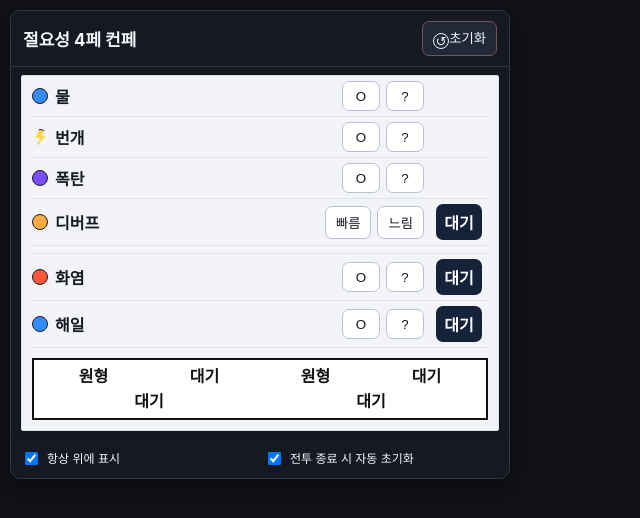
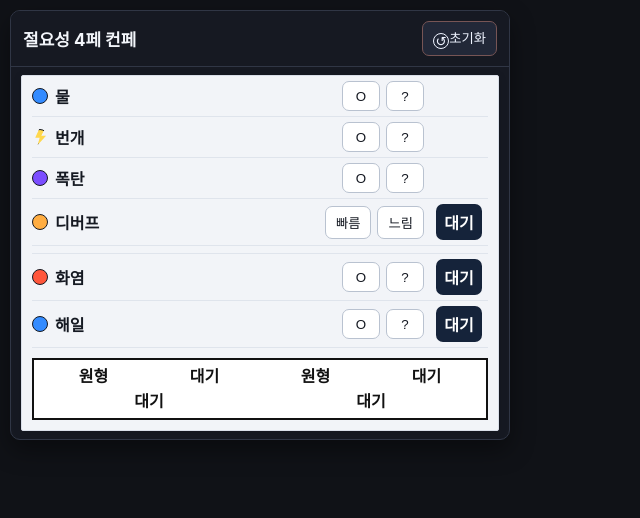
Before and after one commit to bogbu/UMAD_Set, a website: page index.html in a window 1280 px wide. Shown: the whole page, without its empty margins (0-640 px from the left). Drawn offline with Linux system fonts and the light colour scheme.

Commit message:
Remove overlay settings checkboxes

```diff
--- a/src/domain/mechanics.js
+++ b/src/domain/mechanics.js
@@ -20,12 +20,6 @@ export const initialState = {
     fire: MechanicState.Unset,
     debuff: MechanicState.Unset,
     tsunami: MechanicState.Unset,
-  },
-  settings: {
-    alwaysOnTop: true,
-    resetOnCombatEnd: true,
-    autoOpenCurrentPhase: true,
-    autoClosePreviousPhase: true,
   },
 };
 
@@ -82,7 +76,6 @@ export function normalizeState(stored) {
 
   const next = cloneState(initialState);
   next.phase = stored.phase || next.phase;
-  next.settings = { ...next.settings, ...(stored.settings || {}) };
   next.exdeath = normalizeExdeath(stored.exdeath || {});
   const storedChaos = stored.chaos || {};
   next.chaos = {
--- a/src/main.js
+++ b/src/main.js
@@ -17,7 +17,7 @@ function debuffSummary(eye){const fire=calculateChaosAction('fire',state.chaos.f
 function setPath(path,value){const [group,key]=path.split('.');if(group==='exdeath'){setState(s=>({...s,exdeath:setExdeathMechanic(s.exdeath,key,value)}));return}setState(s=>({...s,[group]:{...s[group],[key]:normalizeMechanicState(value)}}))}
 function reset(){if(!confirmReset){confirmReset=true;setTimeout(()=>{confirmReset=false;render()},2500);render();return}state=cloneState(initialState);state.phase='exdeath';confirmReset=false;save();render()}
 function exdeathOrder(mechanic){const index=state.exdeath.inputOrder.indexOf(mechanic);return index===-1?0:index+1}
-function render(){const eye=calculateExdeathEyeActions(state.exdeath);const speedLabels={[MechanicState.Circle]:'빠름',[MechanicState.Question]:'느림'};app.innerHTML=`<main class="shell"><header><div><h1>절요성 4페 컨페</h1></div><button class="reset" data-reset>${icon('reset')}${confirmReset?'한 번 더':'초기화'}</button></header><section class="mechanics">${row('water','물','exdeath.water',state.exdeath.water,calculateExdeathAction('water',state.exdeath.water),exdeathOrder('water'))}${row('lightning','번개','exdeath.thunder',state.exdeath.thunder,calculateExdeathAction('thunder',state.exdeath.thunder),exdeathOrder('thunder'))}${row('bomb','폭탄','exdeath.bomb',state.exdeath.bomb,calculateExdeathAction('bomb',state.exdeath.bomb),exdeathOrder('bomb'))}${row('eye','디버프','chaos.debuff',state.chaos.debuff,calculateChaosAction('debuff',state.chaos.debuff),0,speedLabels)}<div class="phase-gap" aria-hidden="true"></div>${row('fire','화염','chaos.fire',state.chaos.fire,calculateChaosAction('fire',state.chaos.fire))}${row('water','해일','chaos.tsunami',state.chaos.tsunami,calculateChaosAction('tsunami',state.chaos.tsunami))}${debuffSummary(eye)}</section><section class="settings">${[['alwaysOnTop','항상 위에 표시'],['resetOnCombatEnd','전투 종료 시 자동 초기화']].map(([k,l])=>`<label><input data-setting="${k}" type="checkbox" ${state.settings[k]?'checked':''}>${l}</label>`).join('')}</section></main>`;bind()}
-function bind(){document.querySelectorAll('[data-set]').forEach(b=>b.onclick=()=>setPath(b.dataset.set,b.dataset.value));document.querySelectorAll('[data-setting]').forEach(i=>i.onchange=()=>setState(s=>({...s,settings:{...s.settings,[i.dataset.setting]:i.checked}})));const resetButton=document.querySelector('[data-reset]');if(resetButton)resetButton.addEventListener('click',reset)/* Mock 테스트 이벤트 바인딩 비활성화: document.querySelectorAll('[data-mock]').forEach(b=>b.onclick=()=>MockCombatEventSource.emit({type:'PhaseChanged',phase:b.dataset.mock}));const combatEndButton=document.querySelector('[data-combat-end]');if(combatEndButton)combatEndButton.addEventListener('click',()=>MockCombatEventSource.emit({type:'CombatEnded'})) */}
-function connectCombatEventSource(){try{createCombatEventSource().connect(ev=>{if(ev.type==='CombatEnded'&&state.settings.resetOnCombatEnd){state=cloneState(initialState);state.phase='exdeath';save();render()}if(ev.type==='PhaseChanged'&&validPhases.includes(ev.phase)){state.phase=ev.phase;save()}})}catch(error){console.error('Failed to connect combat event source.',error)}}
+function render(){const eye=calculateExdeathEyeActions(state.exdeath);const speedLabels={[MechanicState.Circle]:'빠름',[MechanicState.Question]:'느림'};app.innerHTML=`<main class="shell"><header><div><h1>절요성 4페 컨페</h1></div><button class="reset" data-reset>${icon('reset')}${confirmReset?'한 번 더':'초기화'}</button></header><section class="mechanics">${row('water','물','exdeath.water',state.exdeath.water,calculateExdeathAction('water',state.exdeath.water),exdeathOrder('water'))}${row('lightning','번개','exdeath.thunder',state.exdeath.thunder,calculateExdeathAction('thunder',state.exdeath.thunder),exdeathOrder('thunder'))}${row('bomb','폭탄','exdeath.bomb',state.exdeath.bomb,calculateExdeathAction('bomb',state.exdeath.bomb),exdeathOrder('bomb'))}${row('eye','디버프','chaos.debuff',state.chaos.debuff,calculateChaosAction('debuff',state.chaos.debuff),0,speedLabels)}<div class="phase-gap" aria-hidden="true"></div>${row('fire','화염','chaos.fire',state.chaos.fire,calculateChaosAction('fire',state.chaos.fire))}${row('water','해일','chaos.tsunami',state.chaos.tsunami,calculateChaosAction('tsunami',state.chaos.tsunami))}${debuffSummary(eye)}</section></main>`;bind()}
+function bind(){document.querySelectorAll('[data-set]').forEach(b=>b.onclick=()=>setPath(b.dataset.set,b.dataset.value));const resetButton=document.querySelector('[data-reset]');if(resetButton)resetButton.addEventListener('click',reset)/* Mock 테스트 이벤트 바인딩 비활성화: document.querySelectorAll('[data-mock]').forEach(b=>b.onclick=()=>MockCombatEventSource.emit({type:'PhaseChanged',phase:b.dataset.mock})) */}
+function connectCombatEventSource(){try{createCombatEventSource().connect(ev=>{if(ev.type==='PhaseChanged'&&validPhases.includes(ev.phase)){state.phase=ev.phase;save()}})}catch(error){console.error('Failed to connect combat event source.',error)}}
 window.addEventListener('keydown',e=>{if(e.ctrlKey&&e.key.toLowerCase()==='r')reset()});render();connectCombatEventSource();
```
Also changed, not shown: src/styles.css (+1 -1 lines), dist/app.js, dist/styles.css.
